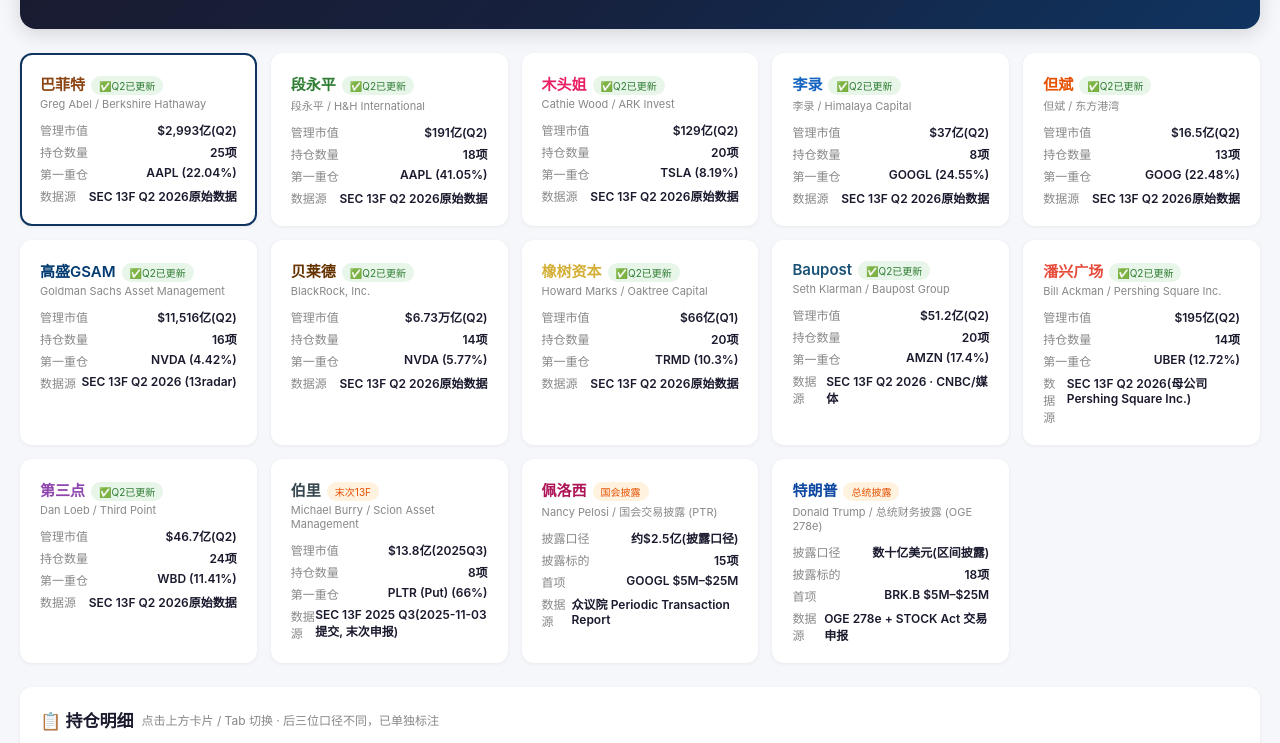
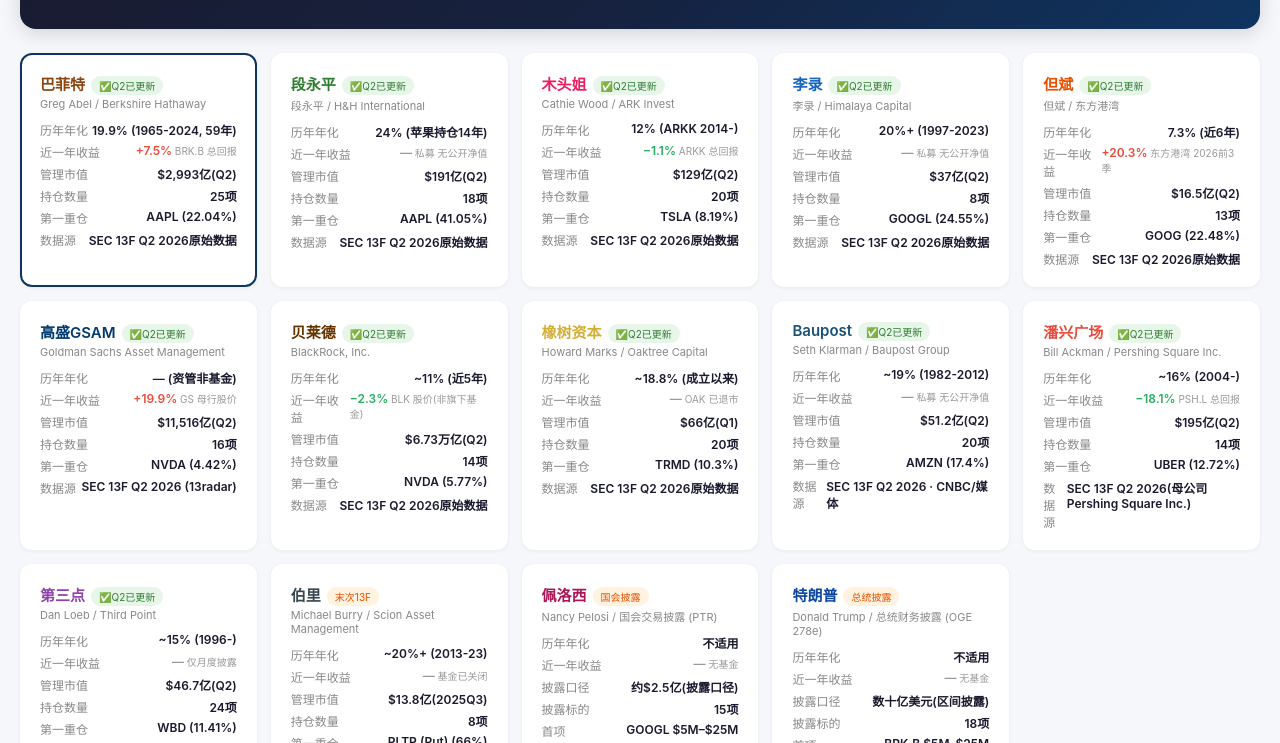
Before and after one commit to watsonxu/big-investors-holdings, a plain HTML site: page index.html in a window 1280 px wide. Shown: the part 159-902 px from the top of the page. Drawn offline with nearby package versions, Linux system fonts and the light colour scheme.

Commit message:
顶部卡片新增历年年化与近一年收益 (2026-10-16)

```diff
--- a/index.html
+++ b/index.html
@@ -70,9 +70,10 @@
 <div class=container>
 <div class=header>
 <div><h1>📊 二级市场大佬持仓看板</h1><div class=subtitle>巴菲特 · 段永平 · 木头姐 · 李录 · 但斌 · 高盛 · 贝莱德 · 橡树 · Baupost · 潘兴 · 第三点 · 伯里 · 佩洛西 · 特朗普 — 11家 2026 Q2 13F + 伯里13F(2025Q3) + 佩洛西国会披露 + 特朗普总统披露</div></div>
-<div class=header-right><div>数据: 13F为2026 Q2(Q3申报11/14截止) · 佩洛西/特朗普更新至10月 · 更新 2026-10-15</div><div class=data-time id=refreshTime>加载中...</div><button class=refresh-btn onclick=refreshData()>🔄 刷新</button></div>
+<div class=header-right><div>数据: 13F为2026 Q2(Q3申报11/14截止) · 佩洛西/特朗普更新至10月 · 更新 2026-10-16</div><div class=data-time id=refreshTime>加载中...</div><button class=refresh-btn onclick=refreshData()>🔄 刷新</button></div>
 </div>
 <div class=summary-grid id=summaryCards></div>
+<div style="font-size:11px;color:#999;margin:-14px 0 20px;line-height:1.5">收益率口径：<b>近一年</b>=公开载体总回报(2025-10-16→2026-10-15)，无公开载体的私募标「—」并注明原因；<b>历年年化</b>=各人公开的长期业绩，区间已在卡片中标注。高盛/贝莱德为其上市母公司股价回报，非旗下基金。非投资建议。</div>
 <div class=section>
 <div class=section-title>📋 持仓明细 <span class=count>点击上方卡片 / Tab 切换 · 后三位口径不同，已单独标注</span></div>
 <div class=tabs id=detailTabs></div>
@@ -253,16 +254,35 @@
 
 const IND_COLORS={Technology:'#3b82f6',Financial:'#10b981',Consumer:'#f59e0b',Healthcare:'#ef4444',Energy:'#8b5cf6',Insurance:'#06b6d4',Fintech:'#ec4899',Semis:'#6366f1','ETF/杠杆':'#14b8a6','Media/Telecom':'#a855f7',Materials:'#84cc16',Industrial:'#f97316',RealEstate:'#d946ef',Other:'#94a3b8'};
 
+/* ===== 收益率：ann=历年年化(公开长期业绩)，y1=近一年(2025-10-16→2026-10-15)，s=口径来源 ===== */
+const RET={
+buffet:{ann:'19.9% (1965-2024, 59年)',y1:'+7.5%',s:'BRK.B 总回报'},
+duan:{ann:'24% (苹果持仓14年)',y1:'—',s:'私募 无公开净值'},
+cathie:{ann:'12% (ARKK 2014-)',y1:'−1.1%',s:'ARKK 总回报'},
+lilu:{ann:'20%+ (1997-2023)',y1:'—',s:'私募 无公开净值'},
+danbin:{ann:'7.3% (近6年)',y1:'+20.3%',s:'东方港湾 2026前3季'},
+gsam:{ann:'— (资管非基金)',y1:'+19.9%',s:'GS 母行股价'},
+blackrock:{ann:'~11% (近5年)',y1:'−2.3%',s:'BLK 股价(非旗下基金)'},
+oaktree:{ann:'~18.8% (成立以来)',y1:'—',s:'OAK 已退市'},
+baupost:{ann:'~19% (1982-2012)',y1:'—',s:'私募 无公开净值'},
+pershing:{ann:'~16% (2004-)',y1:'−18.1%',s:'PSH.L 总回报'},
+thirdpoint:{ann:'~15% (1996-)',y1:'—',s:'仅月度披露'},
+burry:{ann:'~20%+ (2013-23)',y1:'—',s:'基金已关闭'},
+pelosi:{ann:'不适用',y1:'—',s:'无基金'},
+trump:{ann:'不适用',y1:'—',s:'无基金'}
+};
+
 let active='buffet',charts={};
 const ids=Object.keys(P);
 
 function sel(id){active=id;renderCards();renderTabs();renderDetail(id)}
 
 function renderCards(){
-document.getElementById('summaryCards').innerHTML=ids.map(id=>{const p=P[id];const disc=p.mode==='disc';
+document.getElementById('summaryCards').innerHTML=ids.map(id=>{const p=P[id];const disc=p.mode==='disc';const r=RET[id]||{ann:'—',y1:'—',s:''};
 const tag=disc?`<span class=pending-tag>${p.disc}</span>`:(p.q2?'<span class=pending-tag style=background:#e8f5e9;color:#2e7d32>✅Q2已更新</span>':'<span class=pending-tag>末次13F</span>');
 const first=disc?`${p.h[0][0]} ${p.h[0][2]}`:`${p.h[0][0]} (${p.h[0][2]}%)`;
-return`<div class="summary-card${id===active?' active':''}" onclick="sel('${id}')"><div class=investor-name style=color:${p.color}>${p.name}${tag}</div><div class=investor-title>${p.full}</div><div class=stat-row><span class=label>${disc?'披露口径':'管理市值'}</span><span class=value>${p.aum}</span></div><div class=stat-row><span class=label>${disc?'披露标的':'持仓数量'}</span><span class=value>${p.h.length}项</span></div><div class=stat-row><span class=label>${disc?'首项':'第一重仓'}</span><span class=value>${first}</span></div><div class=stat-row><span class=label>数据源</span><span class=value>${p.source}</span></div></div>`}).join('');
+const y1c=r.y1==='—'?'#999':((r.y1.charAt(0)==='−'||r.y1.charAt(0)==='-')?'#27ae60':'#e74c3c');
+return`<div class="summary-card${id===active?' active':''}" onclick="sel('${id}')"><div class=investor-name style=color:${p.color}>${p.name}${tag}</div><div class=investor-title>${p.full}</div><div class=stat-row><span class=label>历年年化</span><span class=value>${r.ann}</span></div><div class=stat-row><span class=label>近一年收益</span><span class=value style=color:${y1c}>${r.y1}<span style="color:#999;font-weight:400;font-size:10px"> ${r.s}</span></span></div><div class=stat-row><span class=label>${disc?'披露口径':'管理市值'}</span><span class=value>${p.aum}</span></div><div class=stat-row><span class=label>${disc?'披露标的':'持仓数量'}</span><span class=value>${p.h.length}项</span></div><div class=stat-row><span class=label>${disc?'首项':'第一重仓'}</span><span class=value>${first}</span></div><div class=stat-row><span class=label>数据源</span><span class=value>${p.source}</span></div></div>`}).join('');
 }
 
 function renderTabs(){
```
